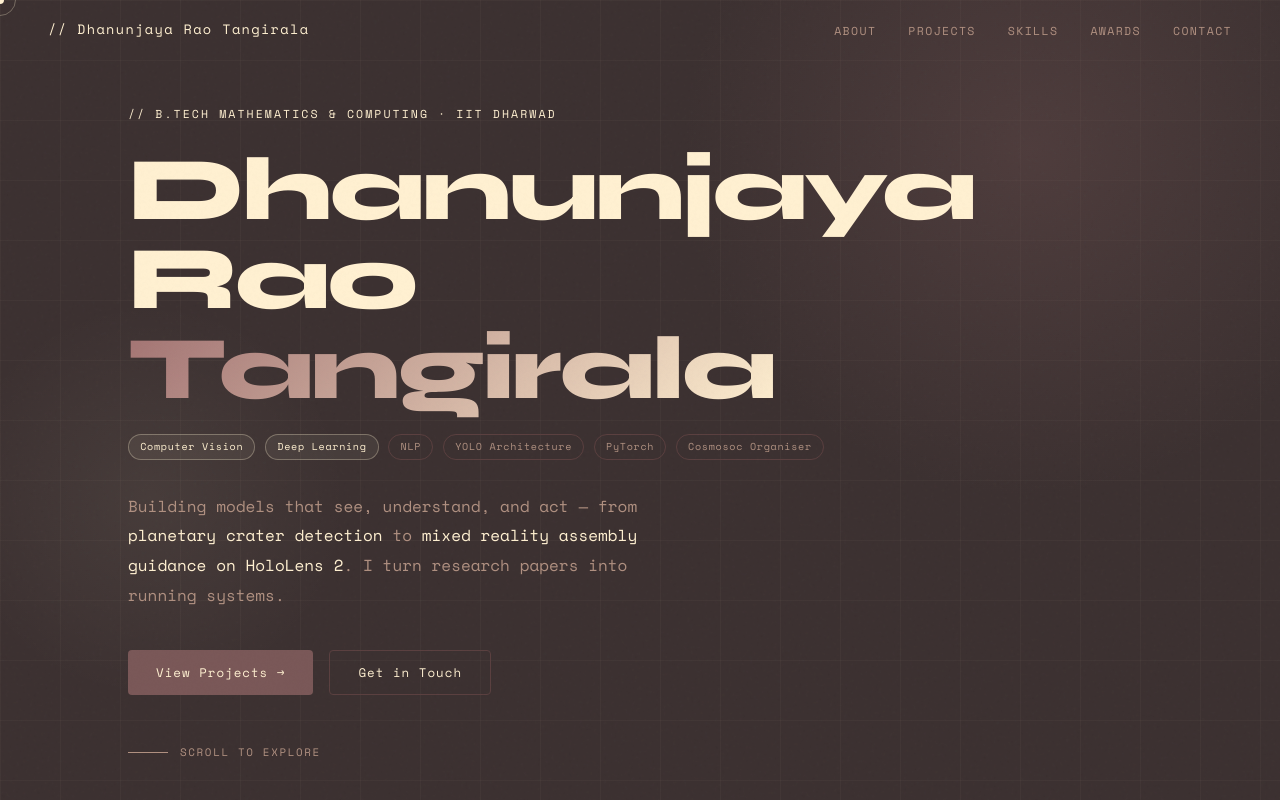
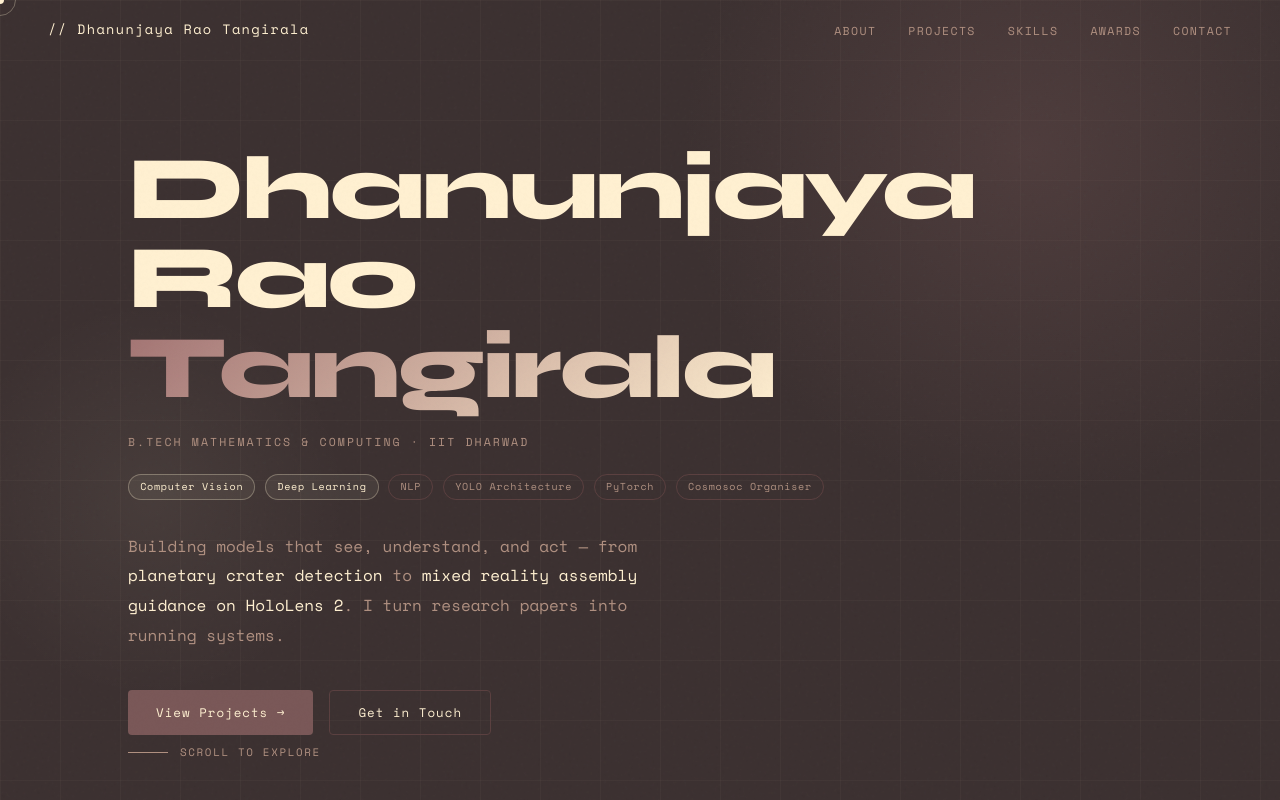
Before and after one commit to dhanunjaya007/dhanunjaya007.github.io, a plain HTML site: page index.html in a window 1280 px wide. Shown: the top 800 px of the page. Drawn offline with nearby package versions, Linux system fonts and the light colour scheme.

Commit message:
Add educational details to hero section
Updated hero section to include a new paragraph with educational details and adjusted padding.

```diff
--- a/index.html
+++ b/index.html
@@ -40,7 +40,7 @@
   .nav-links a { font-family:var(--mono); font-size:0.72rem; color:var(--muted); text-decoration:none; letter-spacing:0.12em; text-transform:uppercase; transition:color 0.2s; }
   .nav-links a:hover { color:var(--text); }
 
-  .hero { min-height:100vh; display:flex; flex-direction:column; justify-content:center; padding:0 10vw; position:relative; overflow:hidden; }
+  .hero { min-height:100vh; display:flex; flex-direction:column; justify-content:center; padding:0 10vw; padding-top:80px; position:relative; overflow:hidden; }
   .hero-grid-bg { position:absolute; inset:0; background-image:linear-gradient(rgba(255,240,209,0.03) 1px,transparent 1px),linear-gradient(90deg,rgba(255,240,209,0.03) 1px,transparent 1px); background-size:60px 60px; }
   .hero-glow { position:absolute; width:700px; height:700px; border-radius:50%; background:radial-gradient(circle,rgba(121,87,87,0.3) 0%,transparent 70%); top:-200px; right:-100px; pointer-events:none; }
   .hero-glow2 { position:absolute; width:400px; height:400px; border-radius:50%; background:radial-gradient(circle,rgba(255,240,209,0.06) 0%,transparent 70%); bottom:100px; left:-50px; pointer-events:none; }
@@ -168,8 +168,9 @@
   <div class="hero-grid-bg"></div>
   <div class="hero-glow"></div>
   <div class="hero-glow2"></div>
-  <p class="hero-tag">// B.Tech Mathematics &amp; Computing &middot; IIT Dharwad</p>
+
   <h1 class="hero-name">Dhanunjaya Rao<br><span>Tangirala</span></h1>
+  <p style="font-family:var(--mono);font-size:0.72rem;color:var(--muted);letter-spacing:0.18em;text-transform:uppercase;margin-bottom:1.5rem;opacity:0;animation:fadeUp 0.6s ease forwards 0.5s;">B.Tech Mathematics &amp; Computing &middot; IIT Dharwad</p>
   <div class="hero-badges">
     <span class="hero-badge hl">Computer Vision</span>
     <span class="hero-badge hl">Deep Learning</span>
```
